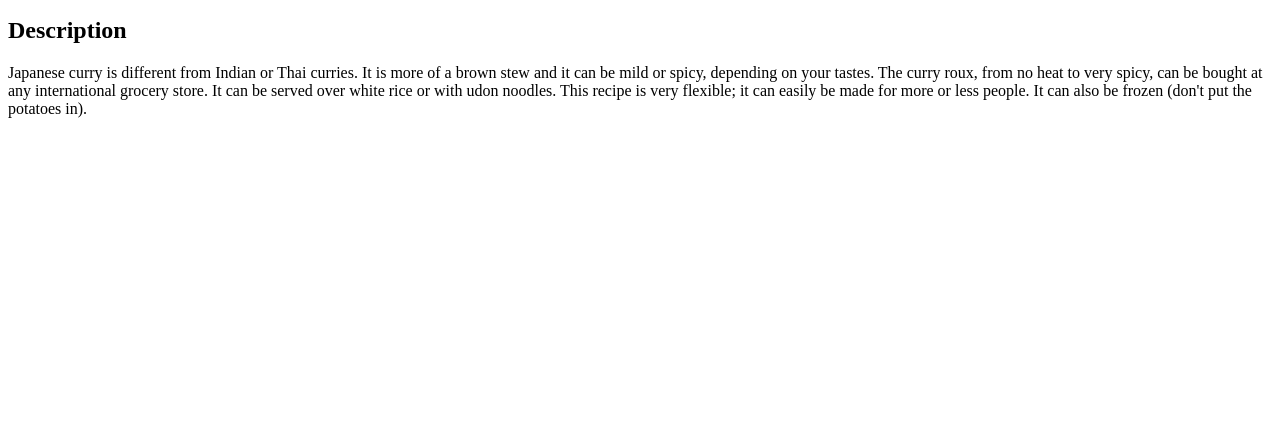
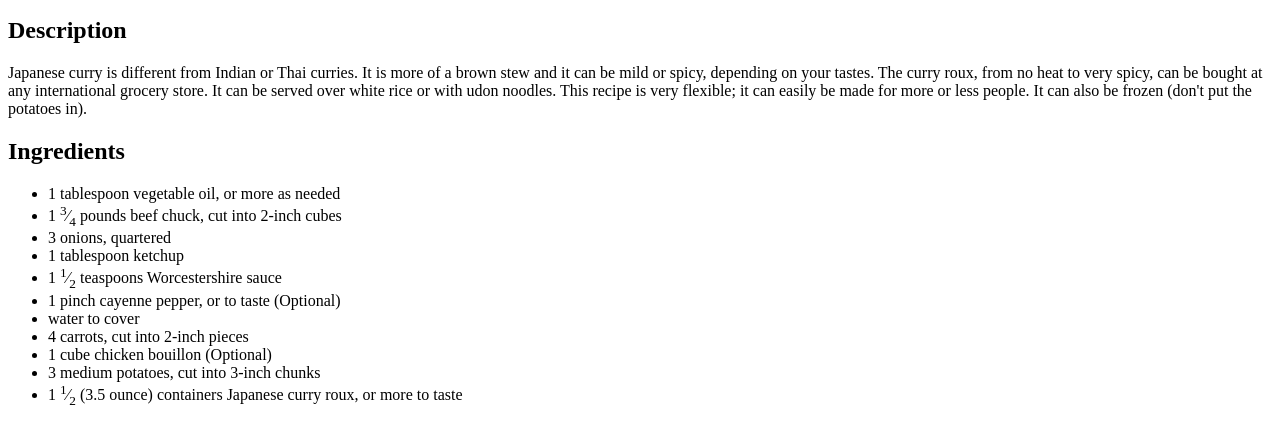
Before and after one commit to Expectum/odin-recipes, a plain HTML site: page recipes/japanese_curry.html in a window 1280 px wide. Shown: the part 101-544 px from the top of the page. Drawn offline with Linux system fonts and the light colour scheme.

Commit message:
Add ingredients

```diff
--- a/recipes/japanese_curry.html
+++ b/recipes/japanese_curry.html
@@ -9,5 +9,19 @@
     <img src="../images/japanese_curry.webp" alt="Finished Japanese Curry">
     <h2>Description</h2>
     <p>Japanese curry is different from Indian or Thai curries. It is more of a brown stew and it can be mild or spicy, depending on your tastes. The curry roux, from no heat to very spicy, can be bought at any international grocery store. It can be served over white rice or with udon noodles. This recipe is very flexible; it can easily be made for more or less people. It can also be frozen (don't put the potatoes in).</p>
+    <h2>Ingredients</h2>
+    <ul>
+        <li>1 tablespoon vegetable oil, or more as needed</li>
+        <li>1 <sup>3</sup>&frasl;<sub>4</sub> pounds beef chuck, cut into 2-inch cubes</li>
+        <li>3 onions, quartered</li>
+        <li>1 tablespoon ketchup</li>
+        <li>1 <sup>1</sup>&frasl;<sub>2</sub> teaspoons Worcestershire sauce</li>
+        <li>1 pinch cayenne pepper, or to taste (Optional)</li>
+        <li>water to cover</li>
+        <li>4 carrots, cut into 2-inch pieces</li>
+        <li>1 cube chicken bouillon (Optional)</li>
+        <li>3 medium potatoes, cut into 3-inch chunks</li>
+        <li>1 <sup>1</sup>&frasl;<sub>2</sub> (3.5 ounce) containers Japanese curry roux, or more to taste</li>
+    </ul>
 </body>
 </html>
```
